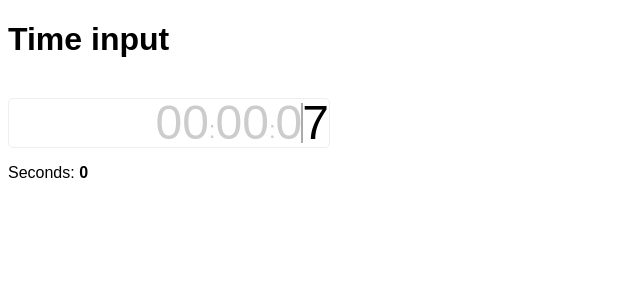
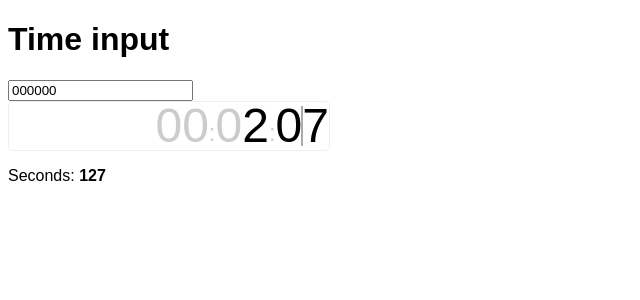
Before and after one commit to brigand/react-scratch, a React app: page / in a window 1280 px wide. Shown: the top 300 px of the page, without its empty margins (0-640 px from the left). Built offline with nearby package versions, Linux system fonts and the light colour scheme.

Commit message:
working on time input

```diff
--- /dev/null
+++ b/src/time-input/ControlledInput.js
@@ -0,0 +1,82 @@
+import React from 'react';
+
+class ControlledInput extends React.Component {
+  constructor(props) {
+    super(props);
+    this.state = {};
+    this.public = {};
+    this.public.focus = () => {
+      this.input.focus();
+      if (this.props.range) {
+        this.updateSelection(this.props.range);
+      } else {
+        this.public.select();
+      }
+    };
+    this.public.select = () => {
+      this.input.select();
+      this.propagateSelection();
+    };
+  }
+
+  updateSelection(range) {
+    this.input.setSelectionRange(range[0], range[1]);
+  }
+
+  componentWillReceiveProps(nextProps) {
+    if (!nextProps.range) {
+      this.updateSelection([0, 0]);
+    }
+    else {
+      this.updateSelection(nextProps.range);
+    }
+  }
+
+  componentDidMount() {
+    this.updateSelection(this.props.range || [0, 0]);
+  }
+
+  handleKeyPress(e) {
+    this.props.onKeyPress && this.props.onKeyPress(e);
+  }
+
+  getSelection() {
+    const range = [this.input.selectionStart, this.input.selectionEnd];
+    return range;
+  }
+
+  propagateSelection() {
+    this.props.onRangeChange && this.props.onRangeChange(this.getSelection());
+  }
+
+  render() {
+    const makeHandler = (name) => {
+      handlers[name] = (event) => {
+        this.props[name] && this.props[name](event);
+        this.propagateSelection();
+      };
+    };
+    const handlers = {};
+
+    makeHandler('onKeyUp');
+    makeHandler('onClick');
+    makeHandler('onFocus');
+
+    const {range, onRangeChange, onChange, ...props} = this.props;
+
+    return (
+      <input
+        ref={el => this.input = el}
+        {...props}
+        {...handlers}
+        onChange={e => {
+          const range = this.getSelection();
+          const value = e.target.value;
+          this.props.onChange(value, range);
+        }}
+      />
+    );
+  }
+}
+
+export default ControlledInput;
--- a/src/time-input/TimeInput.css
+++ b/src/time-input/TimeInput.css
@@ -35,6 +35,10 @@
   vertical-align: bottom;
 }
 
+.TimeInput__Display__Item--selected {
+  background: rgba(0, 50, 255, 0.3);
+}
+
 .TimeInput__Display__Cursor {
   position: absolute;
   width: 2px;
--- a/src/time-input/TimeInput.js
+++ b/src/time-input/TimeInput.js
@@ -1,4 +1,5 @@
 import React from 'react';
+import ControlledInput from './ControlledInput';
 import './TimeInput.css';
 
 const cssItem = `TimeInput__Display__Item`;
@@ -6,42 +7,102 @@ const cssItemPlaceholder = `${cssItem} ${cssItem}--placeholder`;
 const cssItemSmall = `${cssItem} ${cssItem}--small`;
 
 class TimeInput extends React.Component {
+  constructor(props) {
+    super(props);
+
+    this.state = {
+      inputValue: '000000',
+      inputRange: [0, 0],
+    };
+  }
+
+  handleDisplayClick(e) {
+    this.input.public.focus();
+  }
+
+  getTimeData(n = this.props.seconds) {
+    const hours = Math.floor(n / 60 / 60);
+    const minutes = Math.floor(n / 60) % 60;
+    const seconds = Math.floor(n % 60);
+    const str = String(hours).padStart(2, '0')
+      + String(minutes).padStart(2, '0')
+      + String(seconds).padStart(2, '0');
+
+    // figure out where the first non-zero character is
+    const firstIndex = [...str].findIndex(c => c !== '0');
+    return {str, firstIndex};
+  }
+
+  normalizeString(str) {
+    if (!str) return '000000';
+    if (str.length > 6) str = str.slice(-6);
+    str = str.padStart(6, 0);
+    return str;
+  }
+
+  stringToSeconds(str) {
+    str = this.normalizeString(str);
+    const h = Number(str.slice(0, 2)) * 60 * 60;
+    const m = Number(str.slice(2, 3)) * 60;
+    const s = Number(str.slice(4));
+    return h + m + s;
+  }
+
   render() {
+    console.log('inputRange', this.state.inputRange);
+    const timeData = this.getTimeData();
     return (
       <div className="TimeInput">
-        <input
-          ref={el => this.input = el}
+        <ControlledInput
+          value={this.state.inputValue}
+          range={this.state.inputRange}
+          onChange={(raw, inputRange) => {
+            const inputValue = this.normalizeString(raw);
+            this.props.onChange(this.stringToSeconds(inputValue));
+            this.setState({inputValue, inputRange})
+          }}
+          onRangeChange={inputRange => this.setState({inputRange})}
+        />
+        <ControlledInput
           className="TimeInput__Input"
           type="tel"
           pattern="\\d+"
+          ref={input => this.input = input}
+          // value={this.state.inputValue}
+          // range={this.state.range}
+          // onChange={inputValue => this.setState({inputValue})}
+          // onRangeChange={inputRange => this.setState({inputRange})}
         />
-        <div className="TimeInput__Display">
-          <div className={cssItemPlaceholder}>
-            0
-          </div>
-          <div className={cssItemPlaceholder}>
-            0
-          </div>
+        <div className="TimeInput__Display" onClick={e => this.handleDisplayClick(e)}>
+          {this.getDigit(0, timeData)}
+          {this.getDigit(1, timeData)}
           <div className={cssItemSmall}>
             :
           </div>
-          <div className={cssItemPlaceholder}>
-            0
-          </div>
-          <div className={cssItemPlaceholder}>
-            0
-          </div>
+          {this.getDigit(2, timeData)}
+          {this.getDigit(3, timeData)}
           <div className={cssItemSmall}>
             :
           </div>
-          <div className={cssItemPlaceholder}>
-            0
-          </div>
-          <div className={cssItem}>
-            7
-          </div>
+          {this.getDigit(4, timeData)}
+          {this.getDigit(5, timeData)}
           <div className="TimeInput__Display__Cursor" />
         </div>
+      </div>
+    );
+  }
+
+  getDigit(index, {str, firstIndex}) {
+    let className = index >= firstIndex ? cssItem : cssItemPlaceholder;
+
+    const range = this.state.inputRange;
+    if (index >= range[0] && index < range[1]) {
+      className = `${className} TimeInput__Display__Item--selected`;
+    }
+
+    return (
+      <div className={className}>
+        {str[index]}
       </div>
     );
   }
--- a/src/time-input/index.js
+++ b/src/time-input/index.js
@@ -5,7 +5,7 @@ import './index.css';
 class App extends React.Component {
   constructor(props) {
     super(props);
-    this.state = {seconds: 0};
+    this.state = {seconds: 7 + 120};
   }
   render() {
     return (
```
